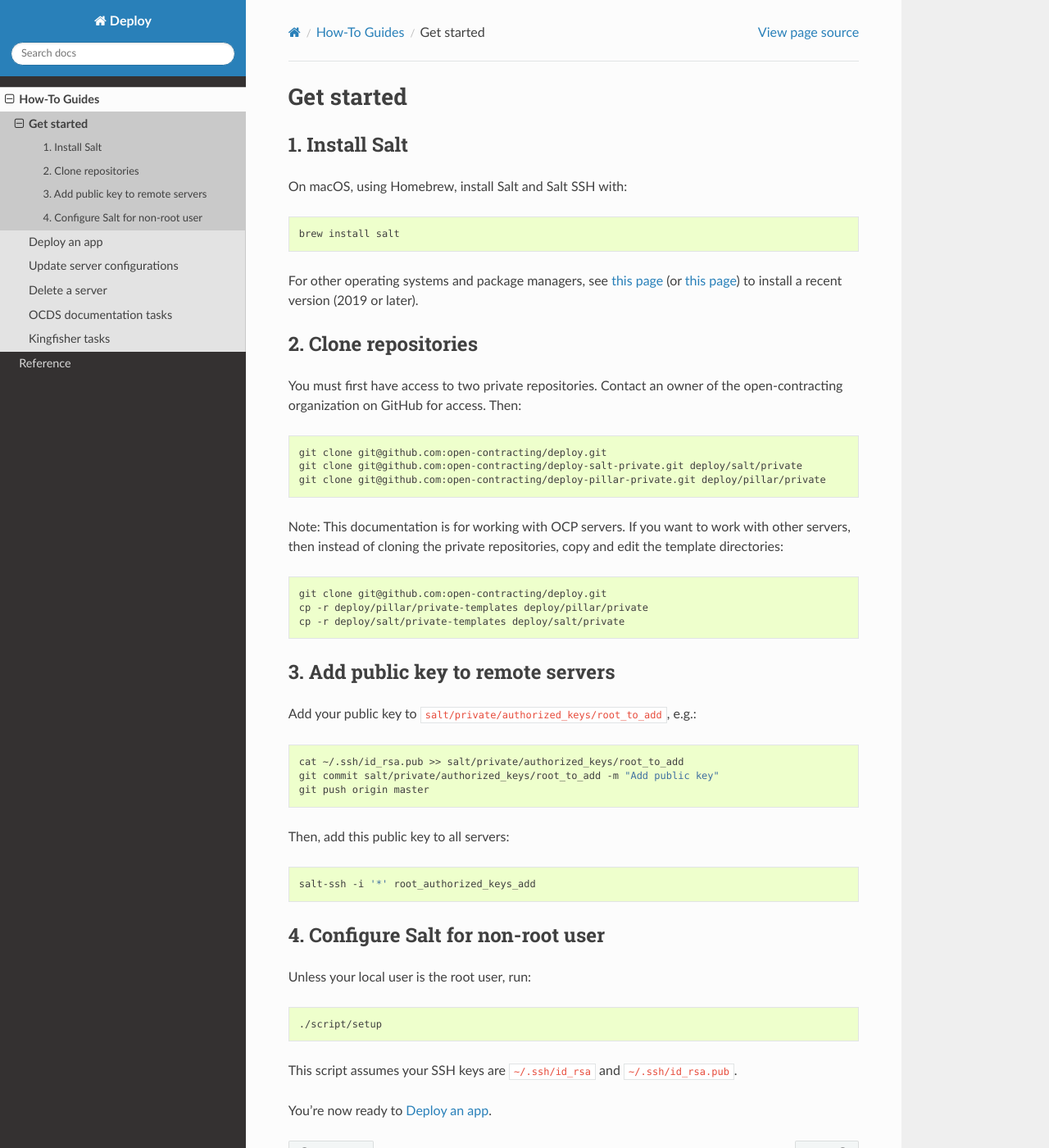
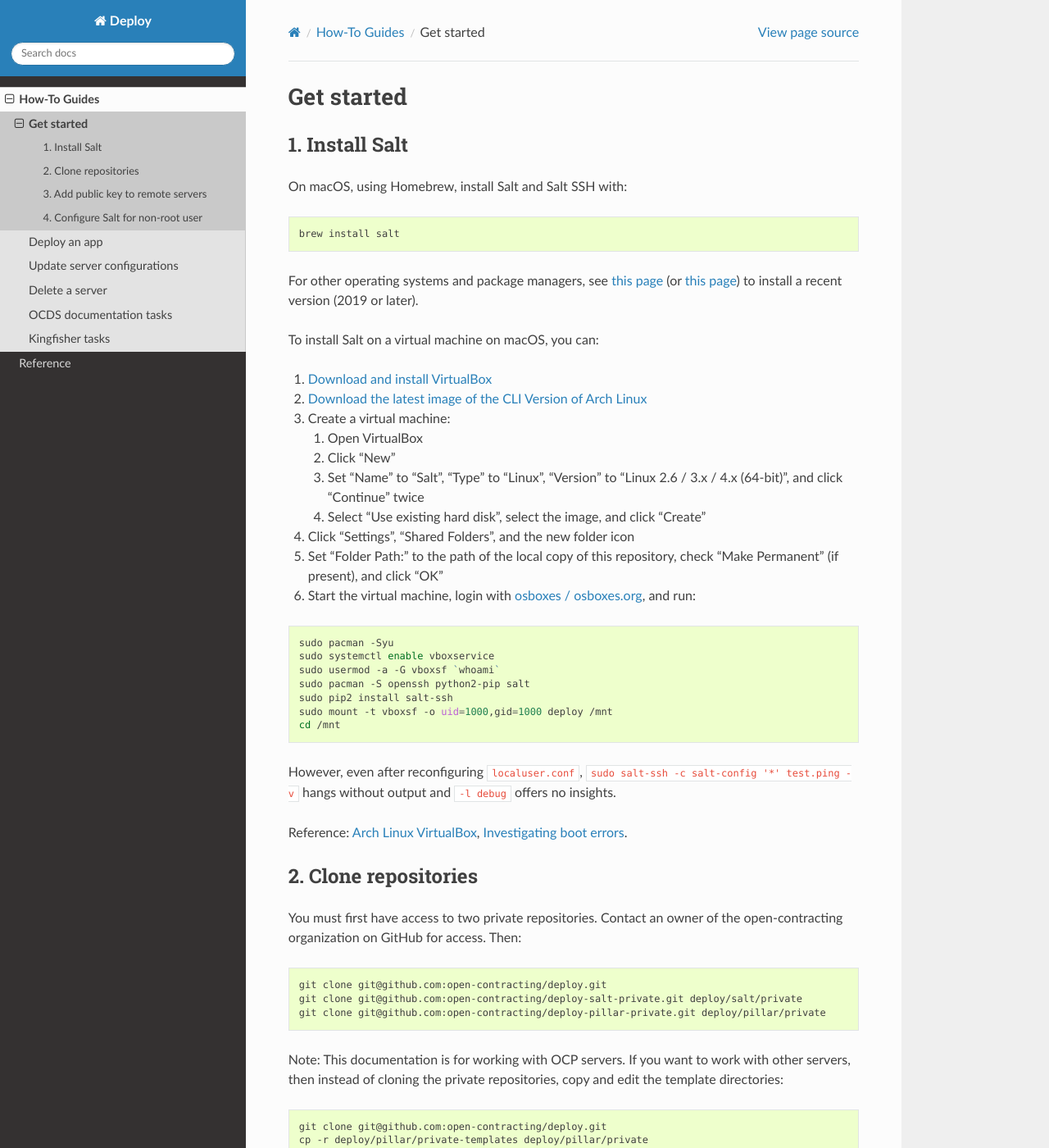
Before and after one commit to open-contracting/deploy, a Sphinx documentation site: the page built from docs/how-to/get_started.rst, in a window 1280 px wide and 1400 px high. Shown: the whole window at 82% size. Built offline with Sphinx 7.4.7 and the Read the Docs theme 2.0.0, drawn with Linux system fonts in a browser that asks for light colours.

Commit message:
Docs: Add draft instructions for virtual machine on macOS

```diff
--- a/docs/how-to/get_started.rst
+++ b/docs/how-to/get_started.rst
@@ -11,6 +11,35 @@ On macOS, using Homebrew, install Salt and Salt SSH with:
     brew install salt
 
 For other operating systems and package managers, see `this page <https://repo.saltstack.com/>`__ (or `this page <https://docs.saltstack.com/en/latest/topics/installation/index.html>`__) to install a recent version (2019 or later).
+
+To install Salt on a virtual machine on macOS, you can:
+
+#. `Download and install VirtualBox <https://www.virtualbox.org/wiki/Downloads>`__
+#. `Download the latest image of the CLI Version of Arch Linux <https://www.osboxes.org/arch-linux/>`__
+#. Create a virtual machine:
+
+   #. Open VirtualBox
+   #. Click "New"
+   #. Set "Name" to "Salt", "Type" to "Linux", "Version" to "Linux 2.6 / 3.x / 4.x (64-bit)", and click "Continue" twice
+   #. Select "Use existing hard disk", select the image, and click "Create"
+
+#. Click "Settings", "Shared Folders", and the new folder icon
+#. Set "Folder Path:" to the path of the local copy of this repository, check "Make Permanent" (if present), and click "OK"
+#. Start the virtual machine, login with `osboxes / osboxes.org <https://www.osboxes.org/arch-linux/#archlinux-201905-info>`__, and run:
+
+.. code-block:: bash
+
+   sudo pacman -Syu
+   sudo systemctl enable vboxservice
+   sudo usermod -a -G vboxsf `whoami`
+   sudo pacman -S openssh python2-pip salt
+   sudo pip2 install salt-ssh
+   sudo mount -t vboxsf -o uid=1000,gid=1000 deploy /mnt
+   cd /mnt
+
+However, even after reconfiguring ``localuser.conf``, ``sudo salt-ssh -c salt-config '*' test.ping -v`` hangs without output and ``-l debug`` offers no insights.
+
+Reference: `Arch Linux VirtualBox <https://wiki.archlinux.org/index.php/VirtualBox>`__, `Investigating boot errors <https://wiki.archlinux.org/index.php/systemd#Investigating_systemd_errors>`__.
 
 2. Clone repositories
 ---------------------
```
